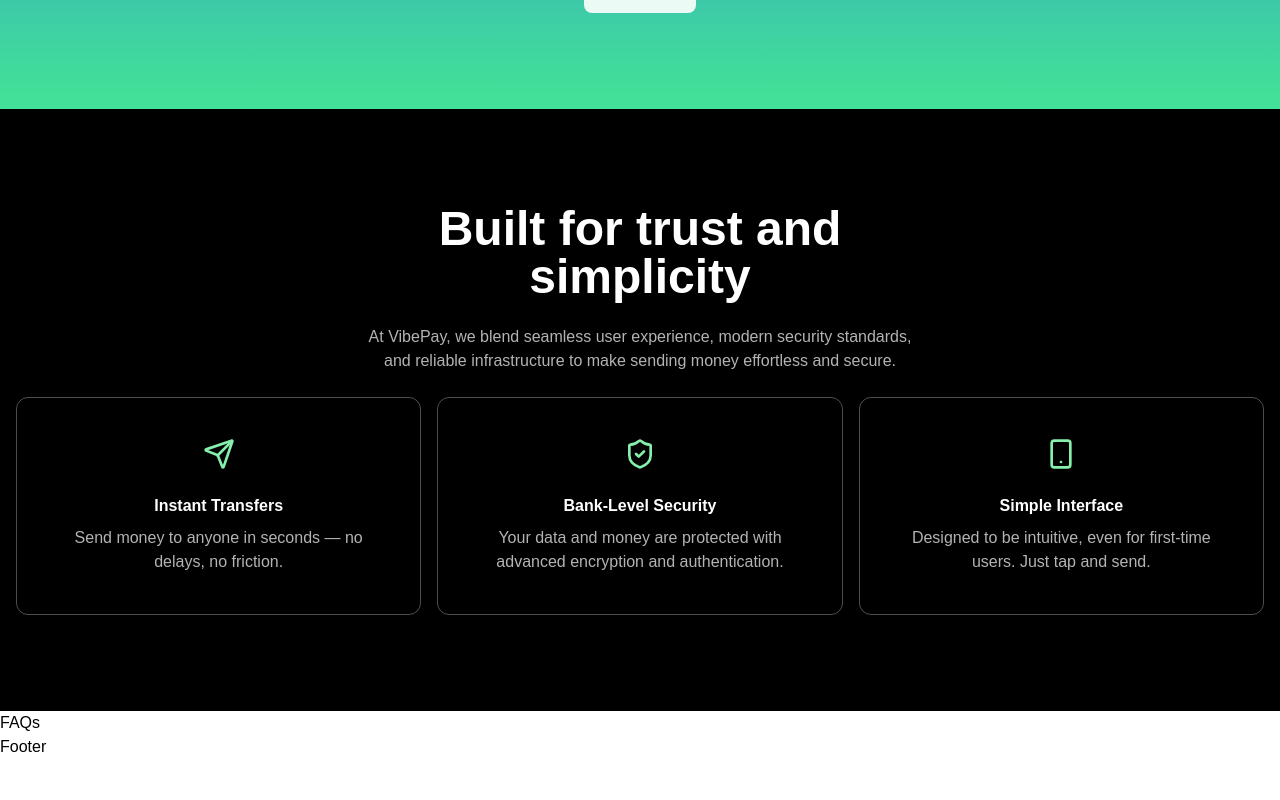
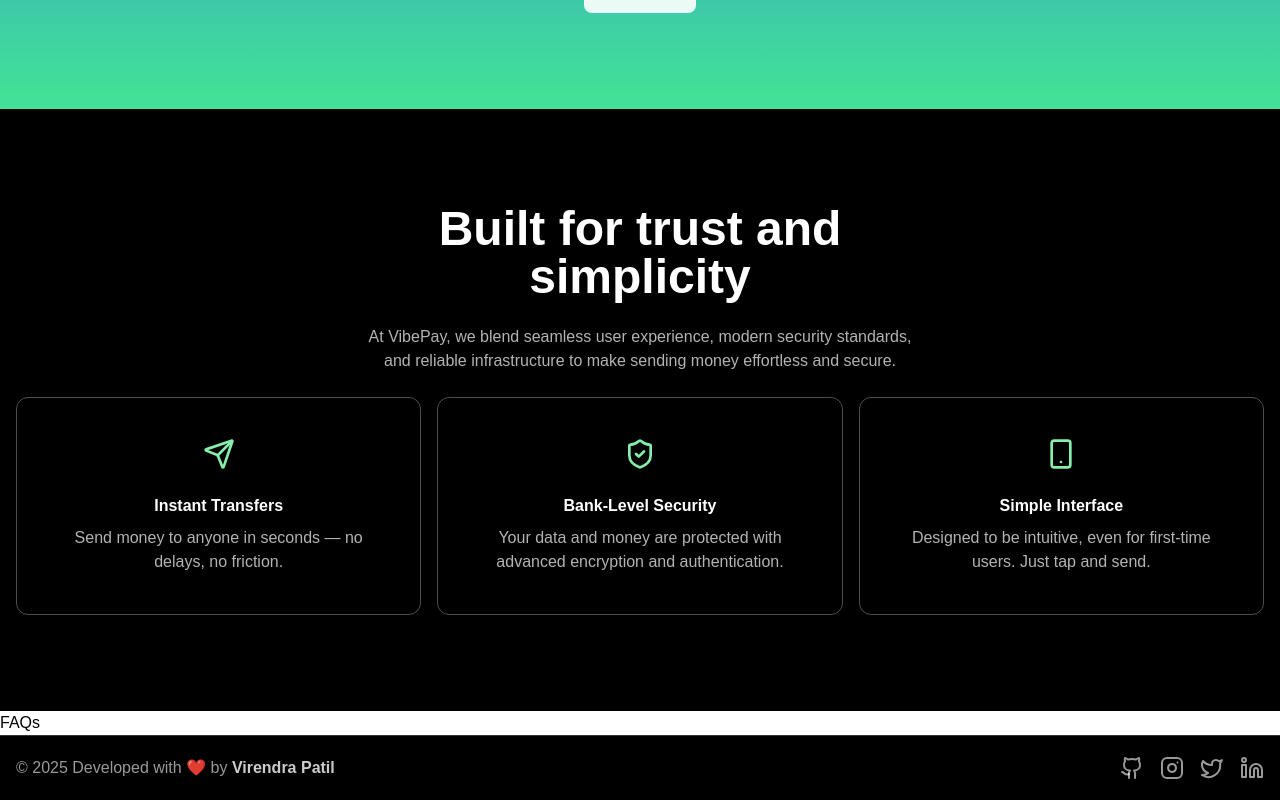
Before and after one commit to virendrapatil24/vibepay, a React (Vite) app in the folder client/: page / in a window 1280 px wide. Shown: the part 665-1465 px from the top of the page. Before the commit the page ends 1424 px from the top, so only its background shows below. Built offline with nearby package versions, Linux system fonts and the light colour scheme.

Commit message:
adds footer section

```diff
--- a/client/src/components/Footer.tsx
+++ b/client/src/components/Footer.tsx
@@ -1,7 +1,52 @@
-import React from "react";
-
+import { Twitter, Instagram, Github, Linkedin } from "lucide-react";
 const Footer = () => {
-  return <div>Footer</div>;
+  return (
+    <footer className="py-5 bg-black text-white/60 border-t border-white/20">
+      <div className="container">
+        <div className="flex flex-col gap-4 sm:flex-row justify-between items-center">
+          <div className="text-center items-center">
+            © 2025 Developed with{" "}
+            <span className="animate-pulse text-white">❤️</span> by{" "}
+            <a
+              href="https://www.virendrapatil.xyz/"
+              target="_blank"
+              className="font-bold text-white/80 hover:text-white"
+            >
+              Virendra Patil
+            </a>
+          </div>
+          <ul className="flex gap-4 mt-2 sm:mt-0">
+            <li>
+              <a href="https://github.com/virendrapatil24" target="_blank">
+                <Github />
+              </a>
+            </li>
+            <li>
+              <a
+                href="https://www.instagram.com/virendrapatil_4/"
+                target="_blank"
+              >
+                <Instagram />
+              </a>
+            </li>
+            <li>
+              <a href="https://x.com/virendrapatil24" target="_blank">
+                <Twitter />
+              </a>
+            </li>
+            <li>
+              <a
+                href="https://www.linkedin.com/in/virendrapatil24/"
+                target="_blank"
+              >
+                <Linkedin />
+              </a>
+            </li>
+          </ul>
+        </div>
+      </div>
+    </footer>
+  );
 };
 
 export default Footer;
```
